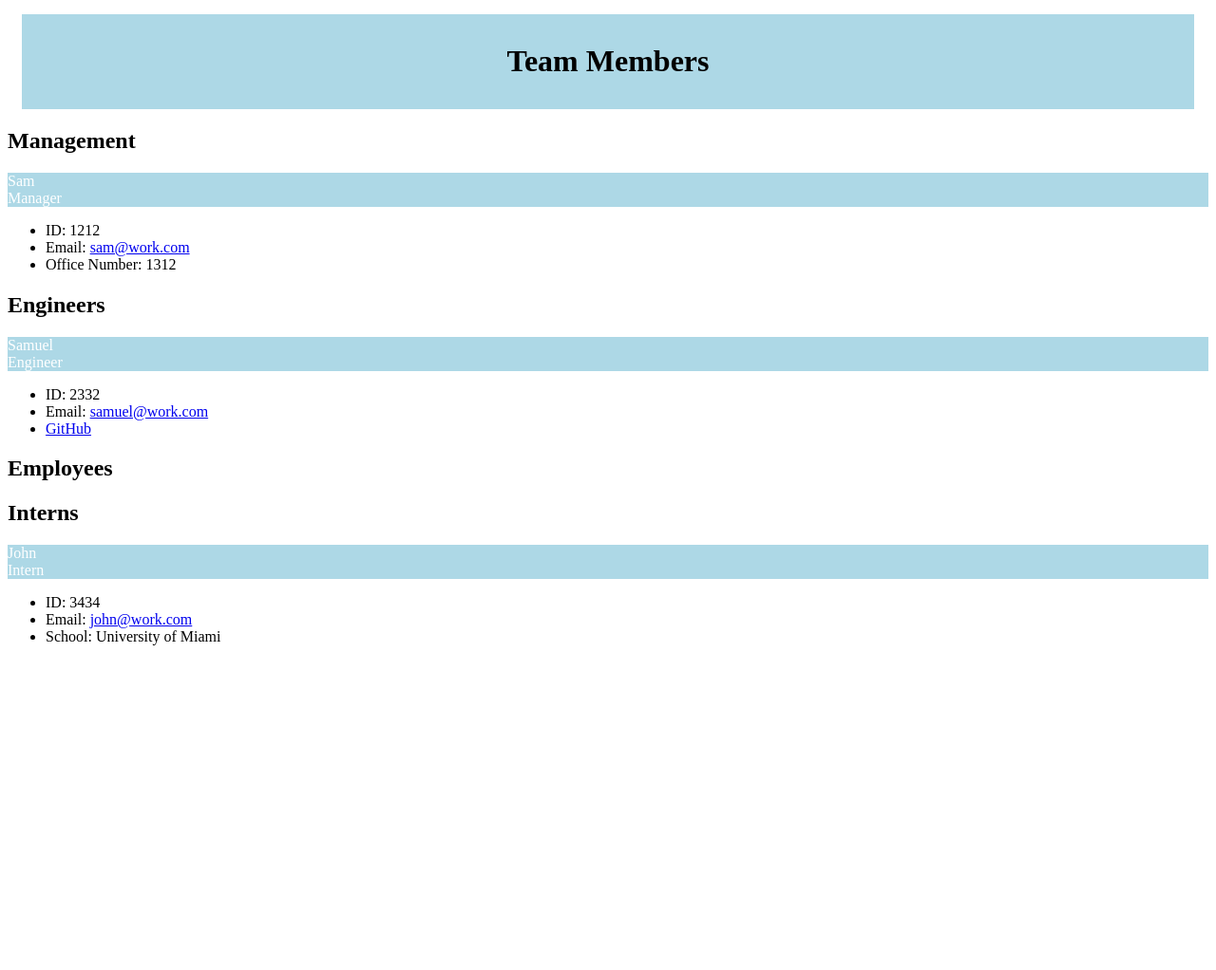
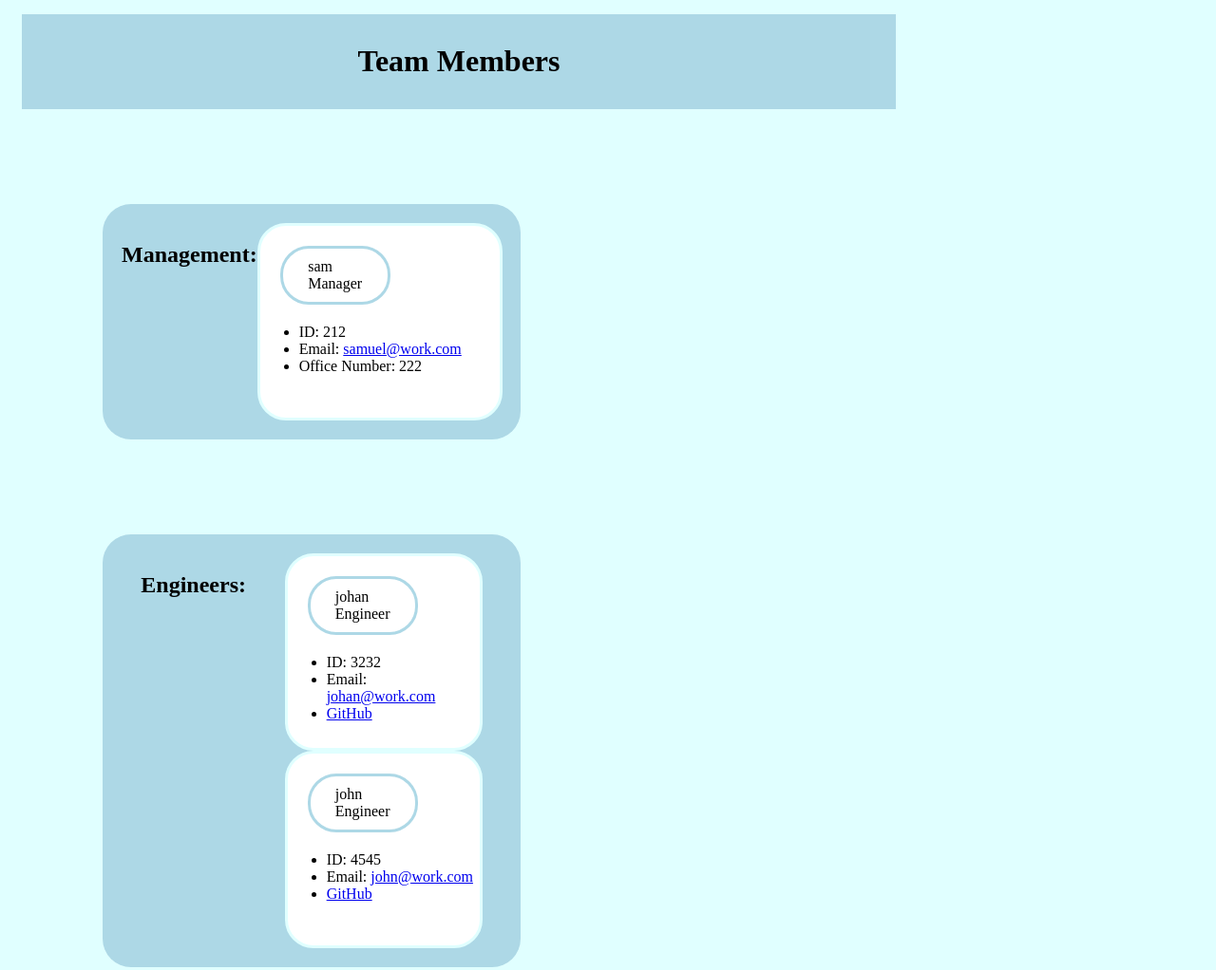
Before and after one commit to SamuelGa25/teamprofile_generator, a plain HTML site: page dist/index.html in a window 1280 px wide. Shown: the top 1022 px of the page at 95% size. Before the commit the page ends 800 px from the top, so only its background shows below. Drawn offline with Linux system fonts and the light colour scheme.

Commit message:
new style and readMe

```diff
--- a/dist/index.html
+++ b/dist/index.html
@@ -9,65 +9,74 @@
         <link rel="stylesheet" href="../style/style.css">
 
         <title> My Team Profile</title>
+
     </head>
     <body>
         <header class = "header_box">
             <h1>Team Members<h1>
         </header>
 
-        <section>
-            <h2>Management</h2>
-        </section>
+        <section class = management>
+            <h2>Management: </h2>
             <div class="row">
 
             <div class = "manager_box">
-            <div class = "box_header">
-            Sam<br/>Manager</div>
+                <div class = "box_header">sam<br/>Manager</div>
                 <ul>
-                <li>ID: 1212</li>
-                <li>Email: <span id: "email"><a href ="mailto:sam@work.com">sam@work.com</a></span></li>
-                <li>Office Number: 1312</li>
+                    <li>ID: 212</li>
+                    <li>Email: <span id: "email"><a href ="mailto:samuel@work.com">samuel@work.com</a></span></li>
+                    <li>Office Number: 222</li>
                 </ul>
-        </div>
-        </div>
+            </div></div>
 
-        <section>
-            <h2>Engineers</h2>
         </section>
+
+        <section class = engineering>
+            <h2>Engineers: </h2>
             <div class="row">
 
             <div class = "engineer_box">
-            <div class = "box_header">
-            Samuel<br/>Engineer</div>
+                <div class = "box_header">johan<br/>Engineer</div>
                 <ul>
-                <li>ID: 2332</li>
-                <li>Email: <span id: "email"><a href ="mailto:samuel@work.com">samuel@work.com</a></span></li>
-                <li><a href="https://github.com/samuelga25">GitHub</a></li>
+                    <li>ID: 3232</li>
+                    <li>Email: <span id: "email"><a href ="mailto:johan@work.com">johan@work.com</a></span></li>
+                    <li><a href="https://github.com/johan2323">GitHub</a></li>
                 </ul>
             </div>
-        </div>
 
-        <section>
-            <h2>Employees</h2>
+            <div class = "engineer_box">
+                <div class = "box_header">john<br/>Engineer</div>
+                <ul>
+                    <li>ID: 4545</li>
+                    <li>Email: <span id: "email"><a href ="mailto:john@work.com">john@work.com</a></span></li>
+                    <li><a href="https://github.com/johndoe5445">GitHub</a></li>
+                </ul>
+            </div></div>
+
         </section>
-        <div class="row">
-        </div>
 
-        <section>
-            <h2>Interns</h2>
+
+        <section class = employeer>
+            <h2>Employees: </h2>
+            <div class="row"></div>
+
         </section>
+
+
+        <section class = internship>
+            <h2>Interns: </h2>
             <div class="row">
 
             <div class = "intern_box">
-            <div class = "box_header">
-            John<br/>Intern</div>
+                <div class = "box_header">Ross<br/>Intern</div>
                 <ul>
-                <li>ID: 3434</li>
-                <li>Email: <span id: "email"><a href ="mailto:john@work.com">john@work.com</a></span></li>
+                    <li>ID: 5454</li>
+                    <li>Email: <span id: "email"><a href ="mailto:ross@work.com">ross@work.com</a></span></li>
                     <li>School: University of Miami</li>
                 </ul>
-        </div>
-        </div>
+            </div></div>
+
+        </section>
 
 
 
--- a/style/style.css
+++ b/style/style.css
@@ -1,3 +1,6 @@
+html{
+    background-color: lightcyan;
+}
 
 header{
     color: black;
@@ -8,19 +11,128 @@ header{
     justify-content: center;
     margin: 15px;
 
+    width: 900px;
+
+
 }
 
-main{
-    display: flex;
-    margin: 15px;
-    padding: 10px;
+.header_box{
+    align-content: center;
+
 }
 
-.card{
+
+
+.box_header{
+
+    color: black;
+    margin: 20px;
     padding: 10px;
-    margin: 15px;
+    display: flex;
+    justify-content: center;
+
+    background-color: white;
+
+    border: 3px solid lightblue;
+    border-radius: 30px;
+    width: 90px;
+
 }
-.box_header{
-    color: white;
+.management .manager_box{
+
+    justify-content: center;
+
+    background-color: white;
+
+
+    justify-content:space-between;
+
+    border: 3px solid lightcyan;
+    border-radius: 30px;
+
+    padding: 1px;
+
+    width: 250px;
+    height: 200px;
+
+}
+
+
+.engineering .engineer_box{
+
+    justify-content: center;
+
+    background-color: white;
+
+
+    justify-content:space-between;
+
+    border: 3px solid lightcyan;
+    border-radius: 30px;
+
+    padding: 1px;
+
+    width: 200px;
+    height: 200px;
+
+}
+
+.employeer .employee_box{
+
+    justify-content: center;
+
+    background-color: white;
+
+
+    justify-content:space-between;
+
+    border: 3px solid lightcyan;
+    border-radius: 30px;
+
+    padding: 1px;
+
+    width: 200px;
+    height: 200px;
+}
+
+.internship .intern_box{
+    justify-content: center;
+
+    background-color: white;
+
+
+    justify-content:space-between;
+
+    border: 3px solid lightcyan;
+    border-radius: 30px;
+
+    padding: 1px;
+
+    width: 200px;
+    height: 200px;
+}
+
+
+.management,
+.engineering,
+.employeer,
+.internship{
+
     background-color: lightblue;
+
+    margin: 100px;
+    padding: 20px;
+
+    border-color: black;
+    border-radius: 30px;
+
+    font-weight: 400;
+    width: 400px;
+
+    display: flex;
+    justify-content: center;
+    justify-content: space-around;
+
+    flex-direction: initial;
+
 }
```
Also changed, not shown: src/generateSite.js (+23 -25 lines), 1 other file. Lines whose indentation alone changed are shown as unchanged.
